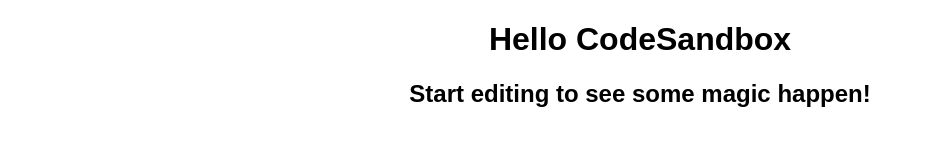
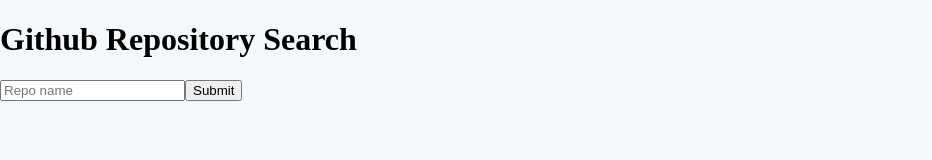
Before and after one commit to akmanon/RepoSeacrh, a React app: page / in a window 1280 px wide. Shown: the whole page, without its empty margins (0-932 px from the left). Built offline with nearby package versions, Linux system fonts and the light colour scheme.

Commit message:
inital Commit
basic app without style

```diff
--- /dev/null
+++ b/src/List.js
@@ -0,0 +1,102 @@
+import React from "react";
+
+class List extends React.Component {
+  render() {
+    console.log(this.props.result);
+    return (
+      <ul>
+        {this.props.result.map(item => (
+          <li key={item.id}>
+            <div className="item-name">
+              <a href={item.html_url}>
+                <h1>{item.name}</h1>
+              </a>
+              <div className="item-stars">{item.stargazers_count}</div>
+            </div>
+            <div className="item-full-name">
+              <h3>{item.full_name}</h3>
+            </div>
+            <div className="item-desc">
+              <h2>{item.description}</h2>
+            </div>
+          </li>
+        ))}
+      </ul>
+    );
+  }
+}
+export default List;
+
+// id: 29028775
+// node_id: "MDEwOlJlcG9zaXRvcnkyOTAyODc3NQ=="
+// name: "react-native"
+// full_name: "facebook/react-native"
+// private: false
+// owner: Object
+// html_url: "https://github.com/facebook/react-native"
+// description: "A framework for building native apps with React."
+// fork: false
+// url: "https://api.github.com/repos/facebook/react-native"
+// forks_url: "https://api.github.com/repos/facebook/react-native/forks"
+// keys_url: "https://api.github.com/repos/facebook/react-native/keys{/key_id}"
+// collaborators_url: "https://api.github.com/repos/facebook/react-native/collaborators{/collaborator}"
+// teams_url: "https://api.github.com/repos/facebook/react-native/teams"
+// hooks_url: "https://api.github.com/repos/facebook/react-native/hooks"
+// issue_events_url: "https://api.github.com/repos/facebook/react-native/issues/events{/number}"
+// events_url: "https://api.github.com/repos/facebook/react-native/events"
+// assignees_url: "https://api.github.com/repos/facebook/react-native/assignees{/user}"
+// branches_url: "https://api.github.com/repos/facebook/react-native/branches{/branch}"
+// tags_url: "https://api.github.com/repos/facebook/react-native/tags"
+// blobs_url: "https://api.github.com/repos/facebook/react-native/git/blobs{/sha}"
+// git_tags_url: "https://api.github.com/repos/facebook/react-native/git/tags{/sha}"
+// git_refs_url: "https://api.github.com/repos/facebook/react-native/git/refs{/sha}"
+// trees_url: "https://api.github.com/repos/facebook/react-native/git/trees{/sha}"
+// statuses_url: "https://api.github.com/repos/facebook/react-native/statuses/{sha}"
+// languages_url: "https://api.github.com/repos/facebook/react-native/languages"
+// stargazers_url: "https://api.github.com/repos/facebook/react-native/stargazers"
+// contributors_url: "https://api.github.com/repos/facebook/react-native/contributors"
+// subscribers_url: "https://api.github.com/repos/facebook/react-native/subscribers"
+// subscription_url: "https://api.github.com/repos/facebook/react-native/subscription"
+// commits_url: "https://api.github.com/repos/facebook/react-native/commits{/sha}"
+// git_commits_url: "https://api.github.com/repos/facebook/react-native/git/commits{/sha}"
+// comments_url: "https://api.github.com/repos/facebook/react-native/comments{/number}"
+// issue_comment_url: "https://api.github.com/repos/facebook/react-native/issues/comments{/number}"
+// contents_url: "https://api.github.com/repos/facebook/react-native/contents/{+path}"
+// compare_url: "https://api.github.com/repos/facebook/react-native/compare/{base}...{head}"
+// merges_url: "https://api.github.com/repos/facebook/react-native/merges"
+// archive_url: "https://api.github.com/repos/facebook/react-native/{archive_format}{/ref}"
+// downloads_url: "https://api.github.com/repos/facebook/react-native/downloads"
+// issues_url: "https://api.github.com/repos/facebook/react-native/issues{/number}"
+// pulls_url: "https://api.github.com/repos/facebook/react-native/pulls{/number}"
+// milestones_url: "https://api.github.com/repos/facebook/react-native/milestones{/number}"
+// notifications_url: "https://api.github.com/repos/facebook/react-native/notifications{?since,all,participating}"
+// labels_url: "https://api.github.com/repos/facebook/react-native/labels{/name}"
+// releases_url: "https://api.github.com/repos/facebook/react-native/releases{/id}"
+// deployments_url: "https://api.github.com/repos/facebook/react-native/deployments"
+// created_at: "2015-01-09T18:10:16Z"
+// updated_at: "2019-04-02T13:06:53Z"
+// pushed_at: "2019-04-02T13:24:02Z"
+// git_url: "git://github.com/facebook/react-native.git"
+// ssh_url: "git@github.com:facebook/react-native.git"
+// clone_url: "https://github.com/facebook/react-native.git"
+// svn_url: "https://github.com/facebook/react-native"
+// homepage: "https://facebook.github.io/react-native/"
+// size: 320478
+// stargazers_count: 75667
+// watchers_count: 75667
+// language: "JavaScript"
+// has_issues: true
+// has_projects: true
+// has_downloads: true
+// has_wiki: true
+// has_pages: true
+// forks_count: 16848
+// mirror_url: null
+// archived: false
+// open_issues_count: 453
+// license: Object
+// forks: 16848
+// open_issues: 453
+// watchers: 75667
+// default_branch: "master"
+// score: 77.277
--- a/src/index.js
+++ b/src/index.js
@@ -1,15 +1,56 @@
 import React from "react";
 import ReactDOM from "react-dom";
+import List from "./List";
 import "./styles.css";
 // https://api.github.com/search/repositories?q=awe
 
-function App() {
-  return (
-    <div className="App">
-      <h1>Hello CodeSandbox</h1>
-      <h2>Start editing to see some magic happen!</h2>
-    </div>
-  );
+class App extends React.Component {
+  constructor() {
+    super();
+    this.state = {
+      value: "",
+      result: [],
+      fetching: false
+    };
+  }
+  handleChange = e => {
+    this.setState({
+      value: e.target.value
+    });
+  };
+  handleSubmit = () => {
+    this.setState({});
+    fetch(
+      `https://api.github.com/search/repositories?q=${encodeURIComponent(
+        this.state.value
+      )}`
+    )
+      .then(body => body.json())
+      .then(res => {
+        this.setState({
+          result: res.items
+        });
+      });
+  };
+  render() {
+    return (
+      <div>
+        <div>
+          <h1>Github Repository Search</h1>
+        </div>
+        <input
+          type="text"
+          onChange={this.handleChange}
+          value={this.state.value}
+          placeholder="Repo name"
+        />
+        <button onClick={this.handleSubmit}>Submit</button>
+        <div>
+          <List result={this.state.result} />
+        </div>
+      </div>
+    );
+  }
 }
 
 const rootElement = document.getElementById("root");
--- a/src/styles.css
+++ b/src/styles.css
@@ -1,3 +1,9 @@
+html,
+body {
+  margin: 0;
+  padding: 0;
+  background-color: #f5f8fa;
+}
 .App {
   font-family: sans-serif;
   text-align: center;
```
